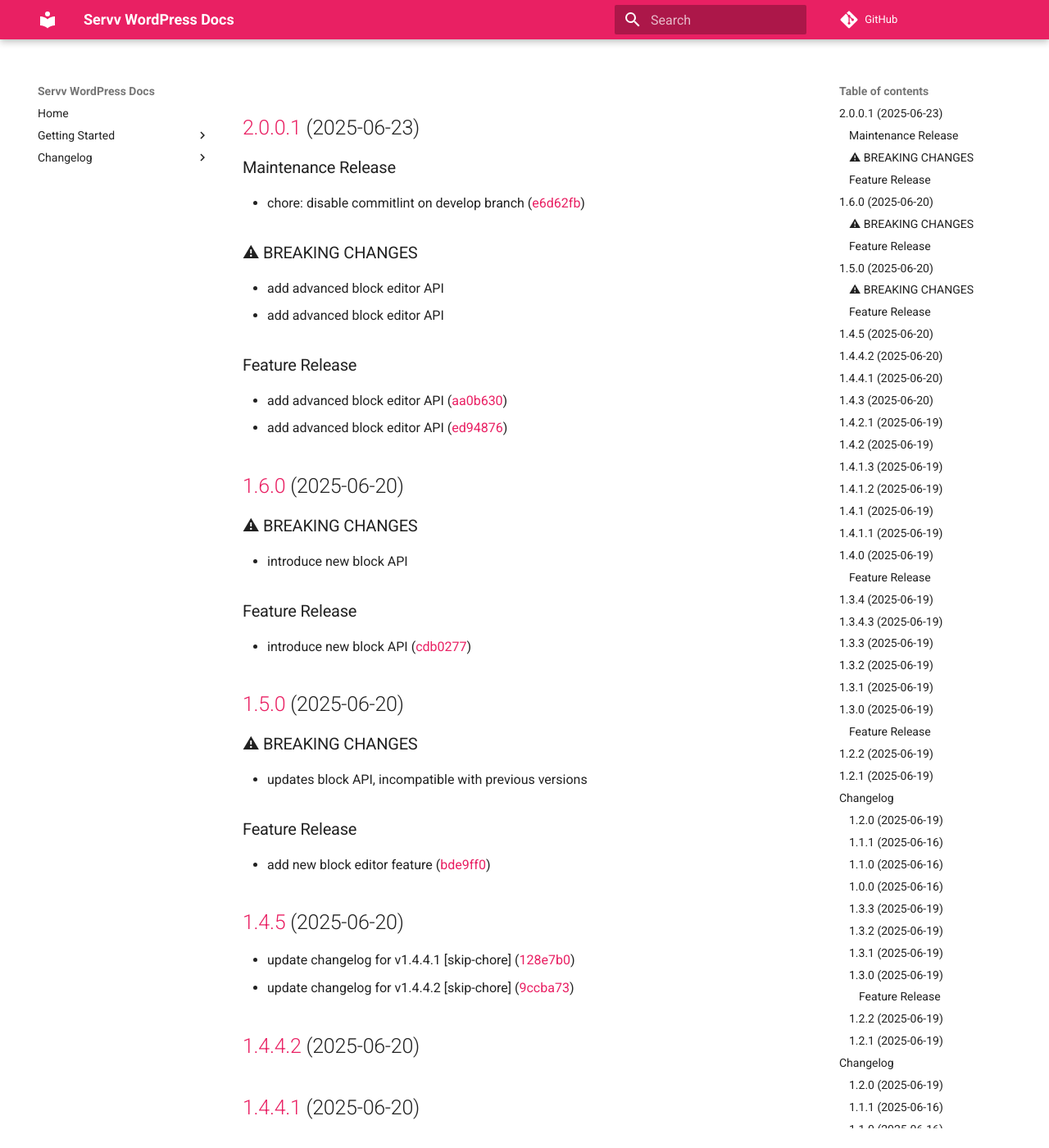
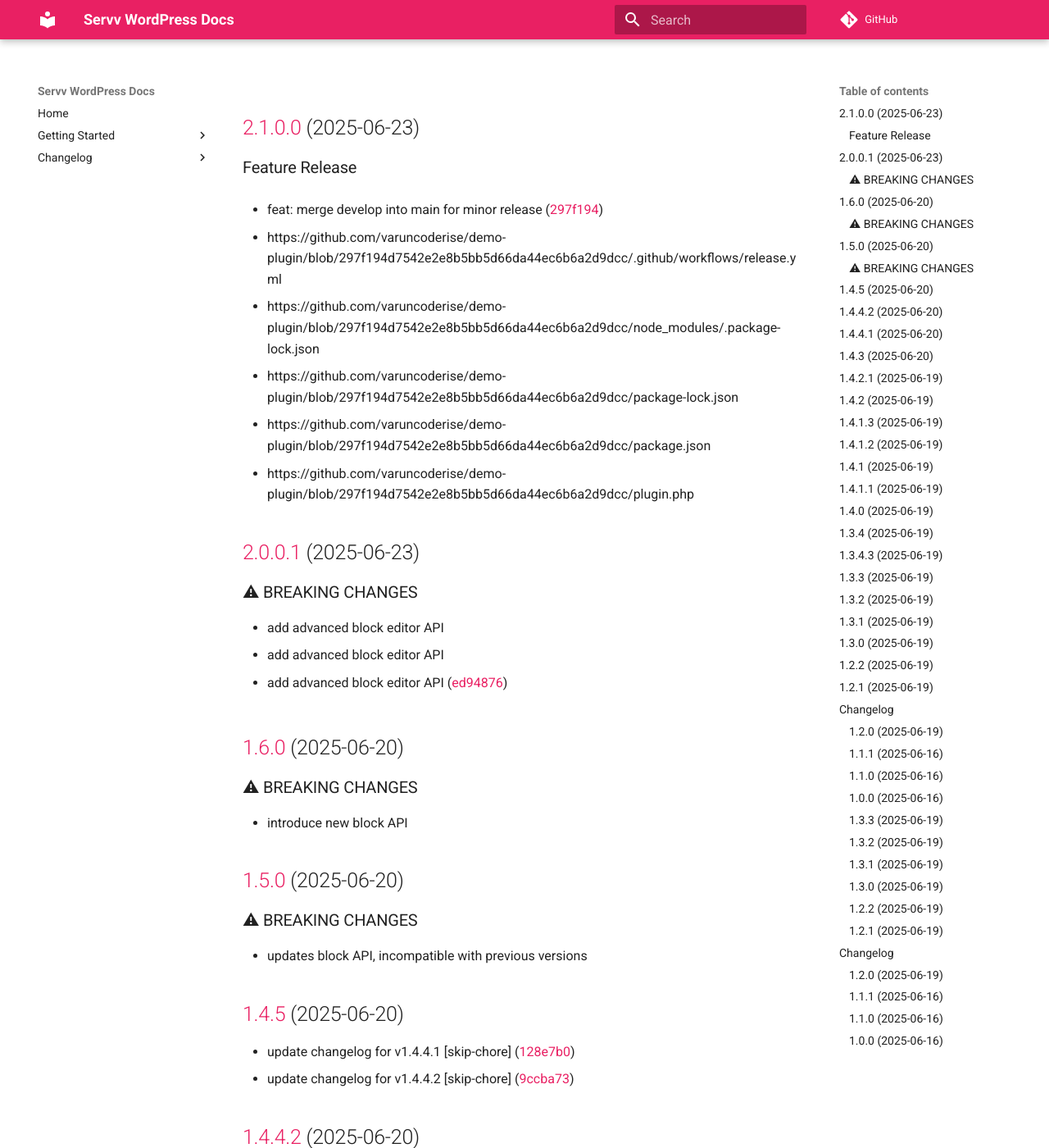
Before and after one commit to varuncoderise/demo_docs, an MkDocs documentation site: the page built from docs/changelog.md, in a window 1280 px wide and 1400 px high. Shown: the whole window at 82% size. Built offline with MkDocs 1.6.1 and Material for MkDocs 9.7.7, drawn with Linux system fonts in a browser that asks for light colours; comment, search, counter and statistics services are not loaded; some of the changed text lies outside the part shown.

Commit message:
Update changelog from

```diff
--- a/docs/changelog.md
+++ b/docs/changelog.md
@@ -1,8 +1,17 @@
+## [2.1.0.0](https://github.com/varuncoderise/demo-plugin/compare/v2.0.0.1...v2.1.0.0) (2025-06-23)
+
+### Feature Release
+
+* feat: merge develop into main for minor release  ([297f194](https://github.com/varuncoderise/demo-plugin/commit/297f194d7542e2e8b5bb5d66da44ec6b6a2d9dcc))
+
+- https://github.com/varuncoderise/demo-plugin/blob/297f194d7542e2e8b5bb5d66da44ec6b6a2d9dcc/.github/workflows/release.yml
+- https://github.com/varuncoderise/demo-plugin/blob/297f194d7542e2e8b5bb5d66da44ec6b6a2d9dcc/node_modules/.package-lock.json
+- https://github.com/varuncoderise/demo-plugin/blob/297f194d7542e2e8b5bb5d66da44ec6b6a2d9dcc/package-lock.json
+- https://github.com/varuncoderise/demo-plugin/blob/297f194d7542e2e8b5bb5d66da44ec6b6a2d9dcc/package.json
+- https://github.com/varuncoderise/demo-plugin/blob/297f194d7542e2e8b5bb5d66da44ec6b6a2d9dcc/plugin.php
+
 ## [2.0.0.1](https://github.com/varuncoderise/demo-plugin/compare/v2.0.0...v2.0.0.1) (2025-06-23)
 
-### Maintenance Release
-
-* chore: disable commitlint on develop branch  ([e6d62fb](https://github.com/varuncoderise/demo-plugin/commit/e6d62fb449a0fbabe2a2dc848bc60ce0a8461466))
 
 
 ### ⚠ BREAKING CHANGES
@@ -10,9 +19,6 @@
 * add advanced block editor API
 * add advanced block editor API
 
-### Feature Release
-
-* add advanced block editor API ([aa0b630](https://github.com/varuncoderise/demo-plugin/commit/aa0b630a5edb4776d188fcc4785bde8b4fb65359))
 * add advanced block editor API ([ed94876](https://github.com/varuncoderise/demo-plugin/commit/ed948769588a76fe69241cc29e8e944cfc7eb9cb))
 
 ## [1.6.0](https://github.com/varuncoderise/demo-plugin/compare/v1.5.0...v1.6.0) (2025-06-20)
@@ -21,9 +27,6 @@
 
 * introduce new block API
 
-### Feature Release
-
-* introduce new block API ([cdb0277](https://github.com/varuncoderise/demo-plugin/commit/cdb0277dd22a63d12999df2c2562512ebdac307f))
 
 ## [1.5.0](https://github.com/varuncoderise/demo-plugin/compare/v1.4.5...v1.5.0) (2025-06-20)
 
@@ -31,9 +34,6 @@
 
 * updates block API, incompatible with previous versions
 
-### Feature Release
-
-* add new block editor feature ([bde9ff0](https://github.com/varuncoderise/demo-plugin/commit/bde9ff07ec2a62d7055ad56e21b3819cb2f2deb1))
 
 ## [1.4.5](https://github.com/varuncoderise/demo-plugin/compare/v1.4.4...v1.4.5) (2025-06-20)
 
@@ -81,9 +81,6 @@
 
 ## [1.4.0](https://github.com/varuncoderise/demo-plugin/compare/v1.3.4...v1.4.0) (2025-06-19)
 
-### Feature Release
-
-* updated pipeline ([04bbcde](https://github.com/varuncoderise/demo-plugin/commit/04bbcde0bce4f577576f529d6c68dc12230b626c))
 
 ## [1.3.4](https://github.com/varuncoderise/demo-plugin/compare/v1.3.3...v1.3.4) (2025-06-19)
 
@@ -125,9 +122,6 @@
 
 ## [1.3.0](https://github.com/varuncoderise/demo-plugin/compare/v1.2.2...v1.3.0) (2025-06-19)
 
-### Feature Release
-
-* testing ([d8e7826](https://github.com/varuncoderise/demo-plugin/commit/d8e7826397edb9e04d85f93650459ba0c81b760f))
 
 * testing ([c4aed16](https://github.com/varuncoderise/demo-plugin/commit/c4aed16828a1284d119734557ac2ce1a7b638eff))
 * testing ([0b785a5](https://github.com/varuncoderise/demo-plugin/commit/0b785a5e982f2d3a03f65d75b11c80c3d8fea58e))
@@ -204,9 +198,6 @@
 
 ## [1.3.0](https://github.com/varuncoderise/demo-plugin/compare/v1.2.2...v1.3.0) (2025-06-19)
 
-### Feature Release
-
-* testing ([d8e7826](https://github.com/varuncoderise/demo-plugin/commit/d8e7826397edb9e04d85f93650459ba0c81b760f))
 
 * testing ([c4aed16](https://github.com/varuncoderise/demo-plugin/commit/c4aed16828a1284d119734557ac2ce1a7b638eff))
 * testing ([0b785a5](https://github.com/varuncoderise/demo-plugin/commit/0b785a5e982f2d3a03f65d75b11c80c3d8fea58e))
```
